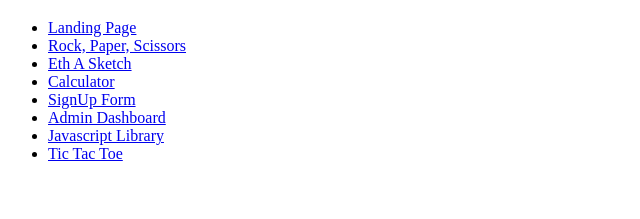
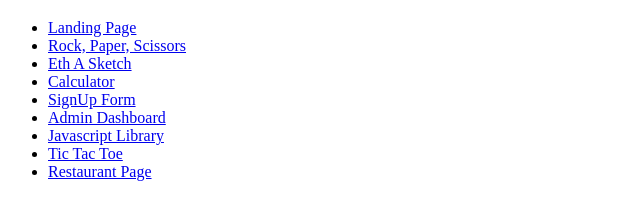
Before and after one commit to alt-Dan-delete/odin-projects, a plain HTML site: page index.html in a window 1280 px wide. Shown: the part 61-280 px from the top of the page, without its empty margins (0-640 px from the left). Drawn offline with Linux system fonts and the light colour scheme.

Commit message:
Path corrections for Restaurant Page project

```diff
--- a/index.html
+++ b/index.html
@@ -16,6 +16,7 @@
         <li><a href="./admin-dashboard/index.html">Admin Dashboard</a></li>
         <li><a href="./javascript-libary/index.html">Javascript Library</a></li>
         <li><a href="./tic-tac-toe/index.html">Tic Tac Toe</a></li>
+        <li><a href="./restaurant-page/dist/index.html">Restaurant Page</a></li>
     </ul>
 </body>
 </html>
```
Also changed, not shown: restaurant-page/dist/3957cb56fedc4a866f30.jpg (added), restaurant-page/dist/40387fb497abc375debc.jpg (added), restaurant-page/dist/5ca37c1d49452f111bb1.jpg (added), restaurant-page/dist/6748fdf740e789568b47.jpg (added), restaurant-page/dist/690a586ac94678268c1b.jpg (added), restaurant-page/dist/69a779dac7f2eb8008c1.jpg (added), restaurant-page/dist/9311d89d957c2971f119.jpg (added), restaurant-page/dist/9d8fd78cf38f59593f58.jpg (added), restaurant-page/dist/aa2e11825fa0830da1df.jpg (added), restaurant-page/dist/b22e3e5f4bc277843b78.jpg (added), restaurant-page/dist/b537ddf0d8bef31bd0c2.jpg (added), restaurant-page/dist/b73b9f326b67574d0f47.jpg (added), restaurant-page/dist/c1636ac57d6d867f197a.jpg (added), restaurant-page/dist/de26b90ed2f8757ac684.jpg (added), 3 more files, 2 other files.
